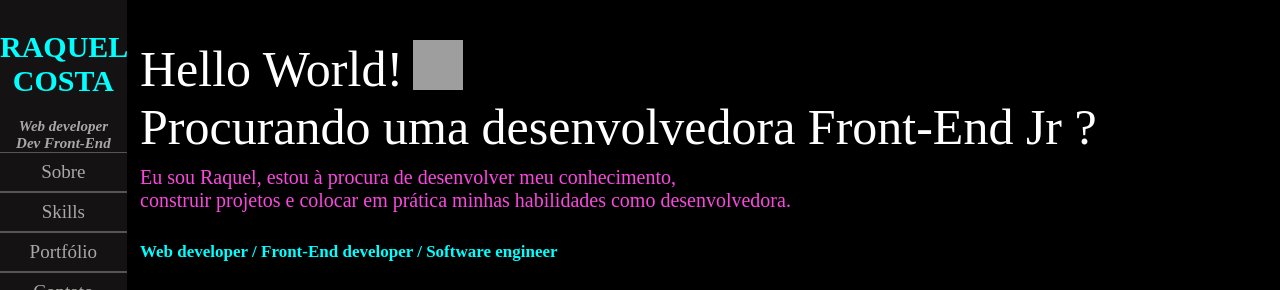
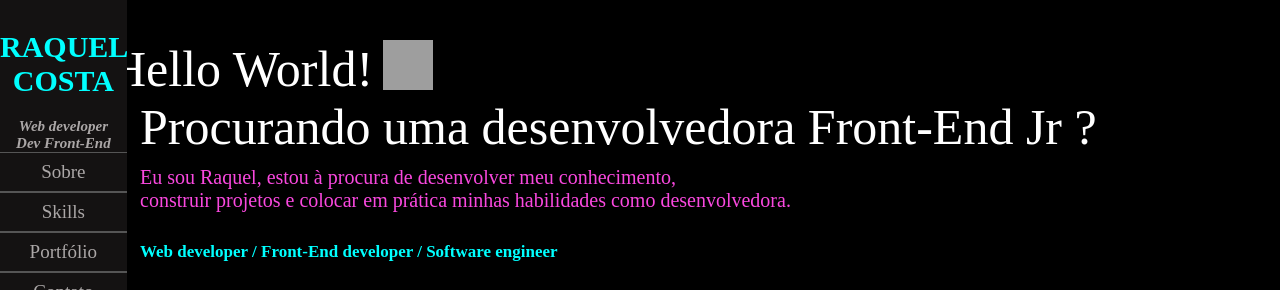
Before and after one commit to Raquelsc05/Portfolio-RC, a plain HTML site: page index.html in a window 1280 px wide. Shown: the top 290 px of the page. Drawn offline with Linux system fonts and the light colour scheme; grey boxes are pictures that could not be loaded.

Commit message:
Update styles.css

```diff
--- a/styles.css
+++ b/styles.css
@@ -89,7 +89,7 @@ font-size: 5rem;
 margin-inline: auto;
 
 text-align: center;
-margin-left: 14rem;
+margin-left: 11rem;
 
 }
 
```
